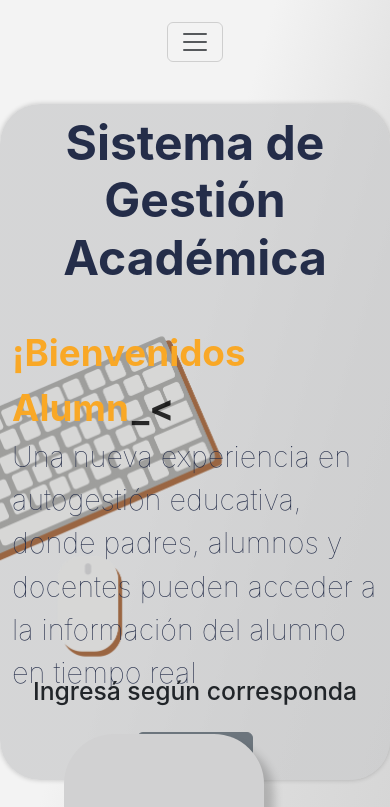
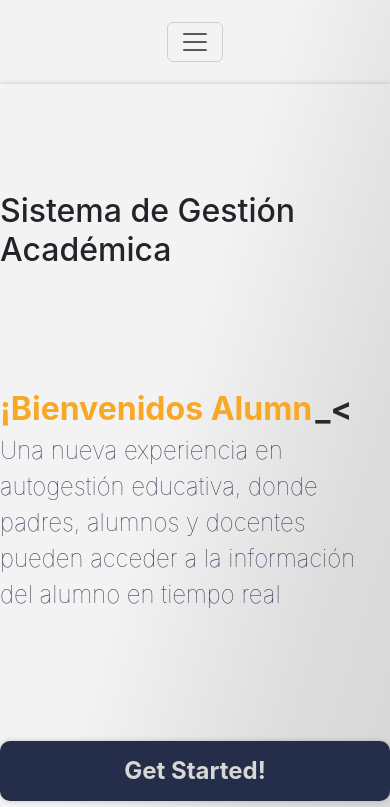
Before and after one commit to santacruzandres1/Integrador-SIlicon, a React (Create React App) app in the folder Frontend/grading-system/: page / in a window 390 px wide. Shown: the top 807 px of the page. Built offline with nearby package versions, Linux system fonts and the light colour scheme.

Commit message:
Estilos del home mejorados, hero responsive

```diff
--- a/Frontend/grading-system/src/pages/Home/Home.css
+++ b/Frontend/grading-system/src/pages/Home/Home.css
@@ -1,16 +1,29 @@
 @import '../../Assets/colors/colors.css';
+
 ul {
     list-style-type: none;
 }
+
 a {
     text-decoration: none;
+}
 
-}
 * {
     margin: 0;
     padding: 0;
 }
 
+/* Estilos de la página principal */
+.home {
+    display: flex;
+    flex-direction: column;
+    align-items: center;
+    justify-content: center;
+    height: 100%;
+    width: 100%;
+}
+
+/* Estilos del héroe, sección principal */
 .hero {
     display: flex;
     flex-direction: column;
@@ -21,18 +34,16 @@ a {
     background-image: linear-gradient(
         0deg,
         rgba(0, 0, 0, 0.1),
-         rgba(0, 0, 0, 0.1)
-
-         )
-    ,url(../../Assets/Images/login_bg.png);
+        rgba(0, 0, 0, 0.1)
+    ), url(../../Assets/Images/login_bg.png);
     background-repeat: no-repeat;
     background-size: cover;
-    margin:20px;
+    margin: 20px;
     border-radius: 40px;
-
     box-shadow: 0 0 5px 0 rgba(0, 0, 0, 0.2);
 }
 
+/* Estilos específicos para el contenedor de login */
 #login {
     height: 100vh;
     width: auto;
@@ -40,15 +51,15 @@ a {
     flex-direction: column;
     align-items: center;
     justify-content: center;
+}
 
-}
+/* Estilos para los distintos elementos de texto */
 h2 {
     color: #242D49;
     font-size: 3rem;
-    font-weight: bold   ;
+    font-weight: bold;
     margin-bottom: 20px;
     text-align: center;
-
 }
 
 .welcome {
@@ -57,10 +68,10 @@ h2 {
     font-weight: bolder;
     margin-bottom: 20px;
     text-align: center;
+}
 
-
-}
-.hero p {
+.hero p,
+#typewriter {
     color: #242D49;
     font-size: 1.8rem;
     font-weight: lighter;
@@ -68,24 +79,69 @@ h2 {
     text-align: start;
     max-width: 800px;
 }
-#typewriter {
-    font-size: 2rem;
-    font-weight: lighter;
+
+/* Estilos para el botón */
+#button {
+    display: flex;
+    flex-direction: row;
+    align-items: center;
+    justify-content: space-evenly;
+    width: 25%;
+    height: 60px;
+    border-radius: 10px;
+    background-color: var(--color-accent-blue);
+    border: none;
+    font-size: 1.5rem;
+    font-weight: bold;
+    color: #d7d7d6;
     margin-bottom: 20px;
-    text-align: start;
-    max-width: 800px;
-}
-.btn-secondary:hover {
-    /* background-color: #fff; */
-    border-color: #ffff71;
-    font-weight: 600;
-    /* line-height: 60px; */
+    text-align: center;
+    cursor: pointer;
+    transition: 0.5s;
+    box-shadow: 0 0 5px 0 rgba(0, 0, 0, 0.2);
 }
 
-#title {
-    font-size: 3rem;
-    font-weight: bold;
-    color: #242D49;
-    margin-bottom: 20px;
-    text-align: center;
+#button:hover {
+    background-color: #d7d7d6;
+    color: var(--color-text);
+    box-shadow: 0 0 5px 0 rgba(0, 0, 0, 0.2);
+    border-color: var(--color-accent-blue);
+    border: 1px solid var(--color-accent-blue);
 }
+
+/* Media queries para tamaños de pantalla más pequeños */
+@media screen and (max-width: 480px) {
+    .hero {
+        height: 100vh;
+        width: 100%;
+        margin: 0;
+        border-radius: 0;
+        background-image: none;
+        display: flex ;
+        flex-direction: column;
+        align-items: center;
+        justify-content: space-evenly;
+    }
+    .hero p {
+        font-size: 1.5rem;
+    }
+    .welcome {
+        font-size: 2rem;
+    }
+    #typewriter {
+        font-size: 1.5rem;
+    }
+    #title {
+        font-size: 2rem;
+    }
+    h2 {
+        font-size: 2rem;
+    }
+    #button {
+        justify-content: center;
+        width: 100%;
+        height: 60px;
+    }
+
+
+}
--- a/Frontend/grading-system/src/pages/Home/Home.js
+++ b/Frontend/grading-system/src/pages/Home/Home.js
@@ -8,9 +8,9 @@ import { Typewriter} from 'react-simple-typewriter';
 
 const Home = () => {
     return (
-        <>
-    <Header className="header" />
-            <div className="hero container-fluid text-align-start justify-content-round" >
+        <div className='home'>
+                <Header className="header" />
+            <div className="hero text-align-start justify-content-round" >
 
             <h1 id='title'>Sistema de Gestión Académica</h1>
             <div className='text'>
@@ -34,13 +34,13 @@ const Home = () => {
             </div>
 
 
-            <Button className='btn-secondary ' href='#login'>Get Started!</Button>
+            <Button className='btn-secondary ' href='#login' id="button">Get Started!</Button>
             </div>
             <section className="container-fluid" id="login">
             <LoginRol />
             </section>
         <Footer/>
-</>
+</div>
 
     )
 }
```
